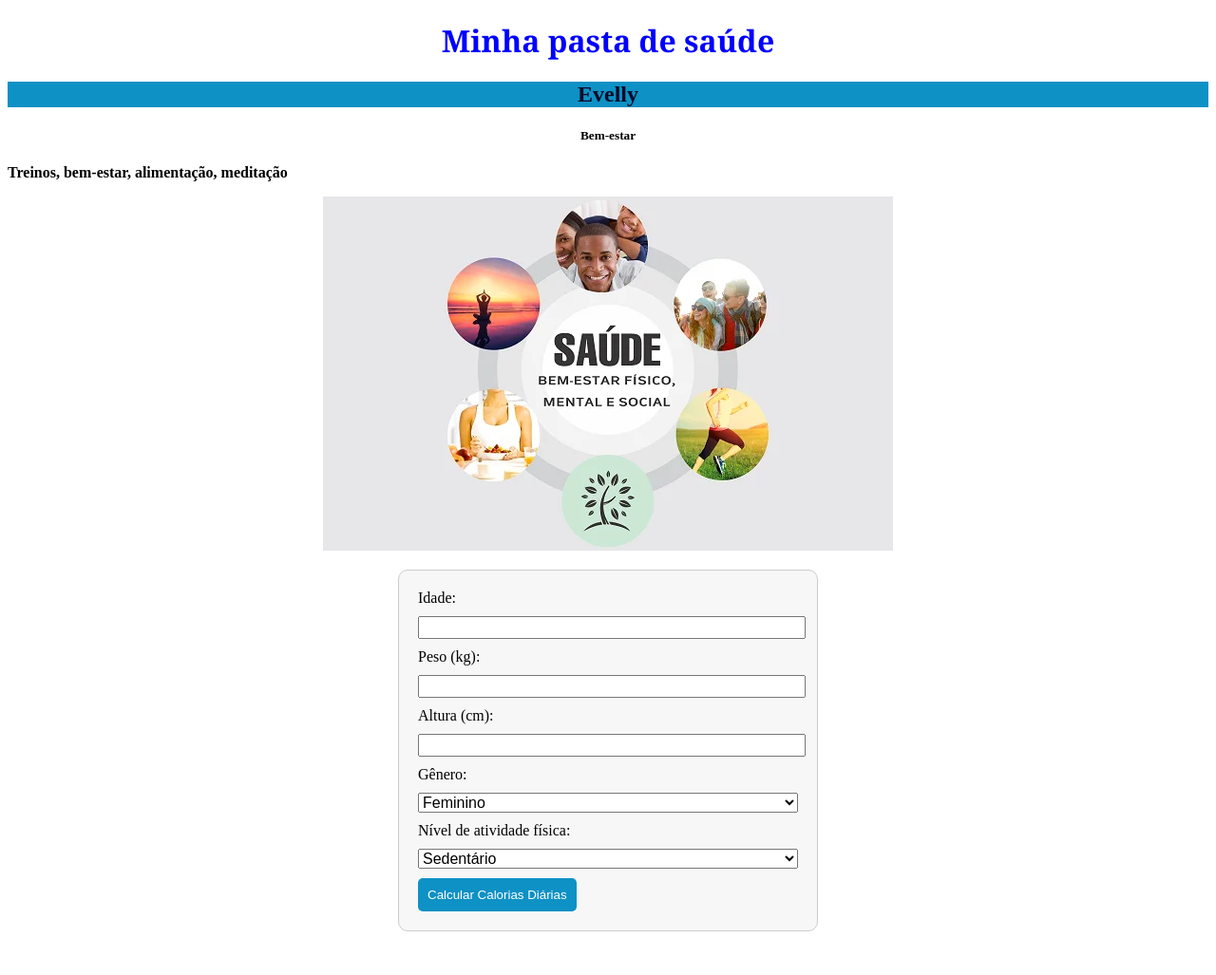
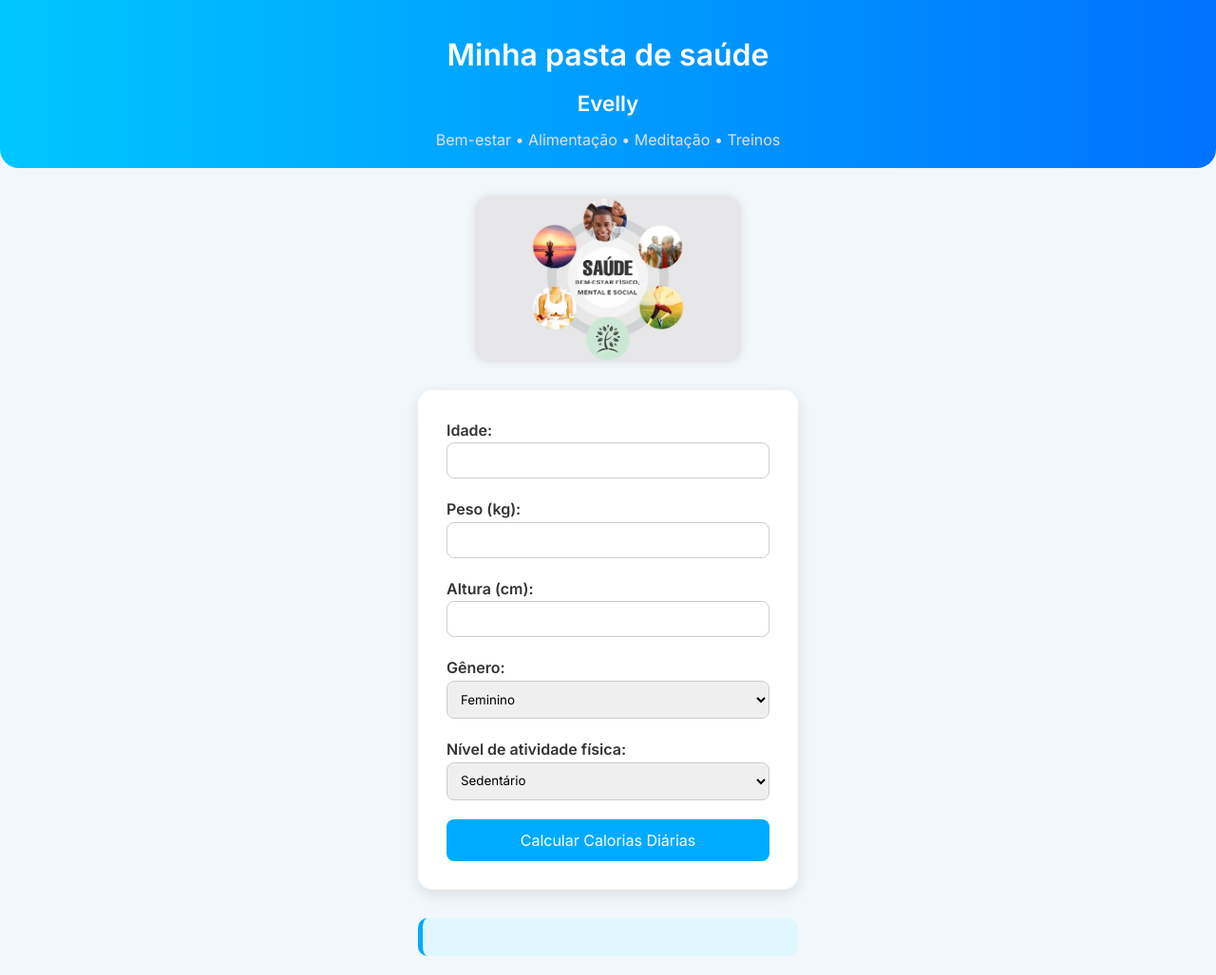
Before and after one commit to vitoria200614/minha-pagina, a plain HTML site: page index.html in a window 1280 px wide. Shown: the whole page at 95% size. Before the commit the page ends 1001 px from the top, so only its background shows below. Drawn offline with Linux system fonts and the light colour scheme.

Commit message:
Update index.html

```diff
--- a/index.html
+++ b/index.html
@@ -4,80 +4,137 @@
     <meta charset="UTF-8">
     <meta name="viewport" content="width=device-width, initial-scale=1.0">
     <title>Bem-estar</title>
+    <link href="https://fonts.googleapis.com/css2?family=Inter:wght@400;600&display=swap" rel="stylesheet">
     <style>
-        h1 {
-            color: blue;
-            font-family: Georgia, 'Times New Roman', Times, serif;
+        * {
+            margin: 0;
+            padding: 0;
+            box-sizing: border-box;
+            font-family: 'Inter', sans-serif;
+        }
+
+        body {
+            background: #f2f7fb;
+            color: #333;
+            line-height: 1.6;
+        }
+
+        header {
             text-align: center;
+            padding: 2rem 1rem 1rem;
+            background: linear-gradient(to right, #00c6ff, #0072ff);
+            color: white;
+            border-bottom-left-radius: 20px;
+            border-bottom-right-radius: 20px;
         }
-        h2 {
-            color: rgb(11, 11, 39);
-            background-color: rgb(14, 145, 197);
-            text-align: center;
+
+        header h1 {
+            font-size: 2rem;
         }
-        h5 {
-            text-align: center;
+
+        header h2 {
+            margin-top: 0.5rem;
+            font-size: 1.4rem;
         }
+
+        header h5 {
+            font-weight: normal;
+            margin-top: 0.5rem;
+            font-size: 1rem;
+            color: #e0e0e0;
+        }
+
         img {
             display: block;
-            margin-left: auto;
-            margin-right: auto;
-            max-width: 50%;
+            margin: 30px auto 10px;
+            max-width: 280px;
+            border-radius: 15px;
+            box-shadow: 0 0 10px rgba(0,0,0,0.1);
         }
+
         form {
+            background-color: white;
+            max-width: 400px;
+            margin: 30px auto;
+            padding: 30px;
+            border-radius: 15px;
+            box-shadow: 0 5px 15px rgba(0, 0, 0, 0.1);
+        }
+
+        form label {
+            font-weight: 600;
+            margin-bottom: 5px;
+        }
+
+        form input, form select {
+            width: 100%;
+            padding: 10px;
+            margin-bottom: 20px;
+            border: 1px solid #ccc;
+            border-radius: 8px;
+            transition: border 0.3s;
+        }
+
+        form input:focus, form select:focus {
+            border-color: #00aaff;
+            outline: none;
+        }
+
+        button {
+            width: 100%;
+            padding: 12px;
+            background-color: #00aaff;
+            border: none;
+            color: white;
+            font-size: 1em;
+            border-radius: 8px;
+            cursor: pointer;
+            transition: background-color 0.3s;
+        }
+
+        button:hover {
+            background-color: #0088cc;
+        }
+
+        #resultado {
             max-width: 400px;
             margin: 20px auto;
             padding: 20px;
-            border: 1px solid #ccc;
+            background-color: #e0f7ff;
+            border-left: 5px solid #00aaff;
             border-radius: 10px;
-            background-color: #f7f7f7;
-        }
-        label, select, input {
-            display: block;
-            width: 100%;
-            margin-bottom: 10px;
-            font-size: 1em;
-        }
-        button {
-            padding: 10px;
-            background-color: #0e91c5;
-            color: white;
-            border: none;
-            border-radius: 5px;
-            cursor: pointer;
-        }
-        #resultado {
+            font-weight: bold;
             text-align: center;
-            font-weight: bold;
-            margin-top: 20px;
         }
     </style>
 </head>
 <body>
 
-    <h1>Minha pasta de saúde</h1>
-    <h2>Evelly</h2>
-    <h5>Bem-estar</h5>
-    <p><b>Treinos, bem-estar, alimentação, meditação</b></p>
+    <header>
+        <h1>Minha pasta de saúde</h1>
+        <h2>Evelly</h2>
+        <h5>Bem-estar • Alimentação • Meditação • Treinos</h5>
+    </header>
+
     <img src="bem-estar.webp" alt="Imagem de bem-estar">
 
     <form id="formCalorias">
-        <label>Idade:</label>
+        <label for="idade">Idade:</label>
         <input type="number" id="idade" required>
 
-        <label>Peso (kg):</label>
+        <label for="peso">Peso (kg):</label>
         <input type="number" id="peso" step="0.1" required>
 
-        <label>Altura (cm):</label>
+        <label for="altura">Altura (cm):</label>
         <input type="number" id="altura" required>
 
-        <label>Gênero:</label>
+        <label for="genero">Gênero:</label>
         <select id="genero">
             <option value="feminino">Feminino</option>
             <option value="masculino">Masculino</option>
         </select>
 
-        <label>Nível de atividade física:</label>
+        <label for="atividade">Nível de atividade física:</label>
         <select id="atividade">
             <option value="1.2">Sedentário</option>
             <option value="1.375">Levemente ativo</option>
@@ -99,6 +156,11 @@
             const genero = document.getElementById('genero').value;
             const atividade = parseFloat(document.getElementById('atividade').value);
 
+            if (isNaN(idade) || isNaN(peso) || isNaN(altura)) {
+                document.getElementById('resultado').innerText = "Por favor, preencha todos os campos corretamente.";
+                return;
+            }
+
             let tmb;
 
             if (genero === 'feminino') {
```
